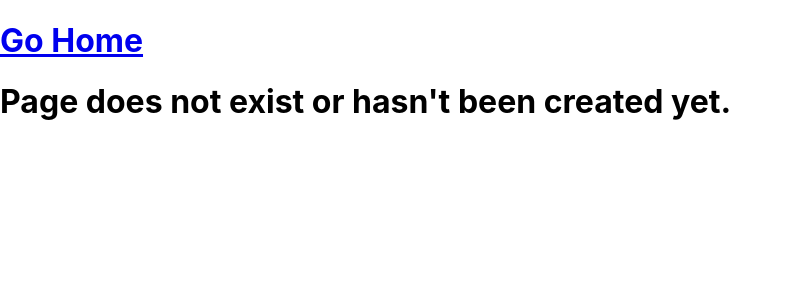
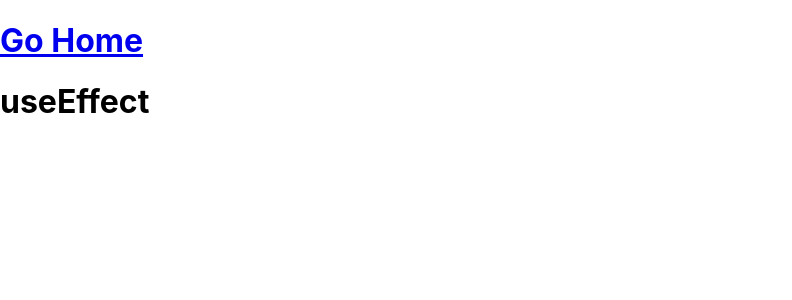
Before and after one commit to knguyen111601/React_Hook_Notes_Examples, a React (Create React App) app: page /useEffect in a window 1280 px wide. Shown: the top 300 px of the page, without its empty margins (0-792 px from the left). Built offline with nearby package versions, Linux system fonts and the light colour scheme.

Commit message:
initializing useEffect tutorial

```diff
--- a/src/pages/Main.js
+++ b/src/pages/Main.js
@@ -2,6 +2,7 @@ import {Routes, Route} from "react-router-dom"
 import StateTutorial from "./StateTutorial"
 import Home from "./Home"
 import ReducerTutorial from "./ReducerTutorial"
+import UseEffectTutorial from "./UseEffectTutorial"
 
 const Main = () => {
     return <>
@@ -10,6 +11,7 @@ const Main = () => {
         <Route path="/" element={<Home/>}/>
         <Route path="/useState" element={<StateTutorial/>}/>
         <Route path="/useReducer" element={<ReducerTutorial/>}/>
+        <Route path="/useEffect" element={<UseEffectTutorial/>}/>
     </Routes>
     </>
 
--- /dev/null
+++ b/src/pages/UseEffectTutorial.js
@@ -0,0 +1,9 @@
+const UseEffectTutorial = () => {
+    return <>
+
+        <h1>useEffect</h1>
+
+    </>
+}
+
+export default UseEffectTutorial
```
